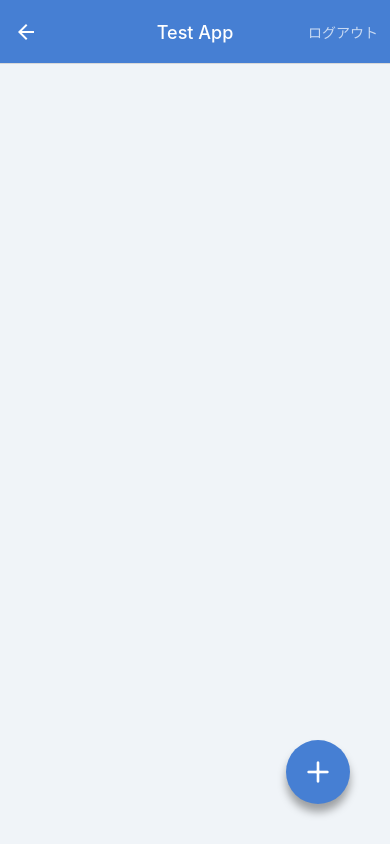
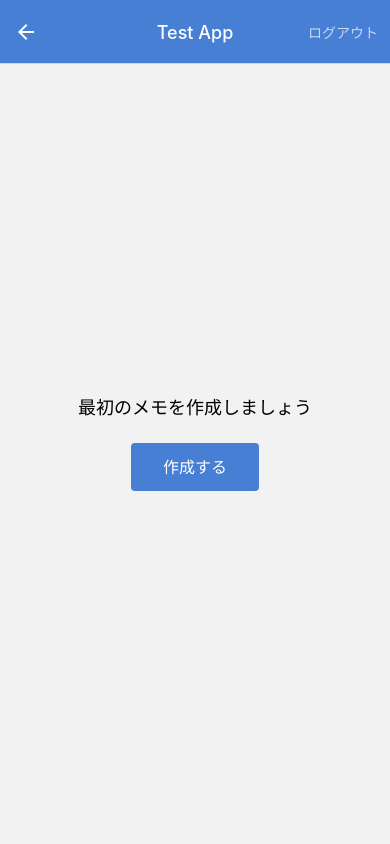
Before and after one commit to shalXXXX/ExpoMemoApp, a React Native app: screen /MemoList in a window 390 px wide. Built offline with nearby package versions, Linux system fonts and the light colour scheme; no server answers.

Commit message:
Create Loading components

```diff
--- a/src/components/Button.tsx
+++ b/src/components/Button.tsx
@@ -1,14 +1,15 @@
 import React from 'react'
-import { Text, StyleSheet, TouchableOpacity } from "react-native"
+import { Text, StyleSheet, TouchableOpacity, StyleProp, ViewStyle } from "react-native"
 
 type Props = {
   label: string;
   onPress?: () => void;
+  style?: StyleProp<ViewStyle>
 }
 
-function Button({label, onPress}: Props) {
+function Button({label, onPress, style}: Props) {
   return (
-    <TouchableOpacity style={styles.buttonContainer} onPress={onPress}>
+    <TouchableOpacity style={[styles.buttonContainer, style]} onPress={onPress}>
         <Text style={styles.buttonLabel}>{label}</Text>
     </TouchableOpacity>
   )
--- /dev/null
+++ b/src/components/Loading.tsx
@@ -0,0 +1,41 @@
+import React from 'react'
+import { View, StyleSheet, ActivityIndicator } from "react-native";
+
+type Props = {
+  isLoading?: boolean
+}
+
+function Loading({isLoading=false}: Props) {
+  if (!isLoading) {
+    return null
+  };
+
+  return (
+    <View style={styles.container}>
+      <View style={styles.inner}>
+        <ActivityIndicator size="large" color="#000" />
+      </View>
+    </View>
+  )
+}
+
+const styles = StyleSheet.create({
+  container: {
+    position: 'absolute',
+    width: "100%",
+    height: "100%",
+    top: 0,
+    right: 0,
+    bottom: 0,
+    left: 0,
+    justifyContent: "center",
+    alignItems: "center",
+    backgroundColor: "rgba(255, 255, 255, 0.5)",
+    zIndex: 5,
+  },
+  inner: {
+    marginBottom: 80,
+  }
+})
+
+export default Loading
--- a/src/components/MemoList.tsx
+++ b/src/components/MemoList.tsx
@@ -4,9 +4,11 @@ import { Feather } from '@expo/vector-icons';
 import { useNavigation } from '@react-navigation/native';
 import { NativeStackNavigationProp } from '@react-navigation/native-stack';
 import { MainStackParamList } from '../navigationType';
-import { Timestamp } from 'firebase/firestore';
+import { collection, deleteDoc, deleteField, doc, getFirestore, Timestamp, updateDoc } from 'firebase/firestore';
 import { FlatList } from 'react-native';
 import { dateToString } from '../utils';
+import { getApp } from 'firebase/app';
+import { getAuth } from 'firebase/auth/react-native';
 
 type navigationType = NativeStackNavigationProp<MainStackParamList, "MemoDetail">
 interface IMemo {
@@ -25,6 +27,14 @@ interface Props {
 
 function MemoList({ memos }: Props) {
   const navigation = useNavigation<navigationType>();
+  const app = getApp();
+  const auth = getAuth();
+  const db = getFirestore(app);
+  const user = auth.currentUser;
+
+  const handlePress = async (id: string) => {
+    await deleteDoc(doc(db, `users/${user?.uid}/memos/${id}`));
+  }
 
   function RenderItem({item}: any) {
     return (
@@ -46,7 +56,7 @@ function MemoList({ memos }: Props) {
         {/**削除ボタン */}
         <TouchableOpacity
           style={styles.memoDelete}
-          onPress={() => {Alert.alert("Are you sure?")}}>
+          onPress={() => {handlePress(item.id);}}>
           <Feather name="x" size={16} color="#B0B0B0"/>
         </TouchableOpacity>
       </TouchableOpacity>
--- a/src/screens/LoginScreen.tsx
+++ b/src/screens/LoginScreen.tsx
@@ -5,6 +5,7 @@ import { View, Text, TextInput, StyleSheet, TouchableOpacity, Alert } from "reac
 import { firebaseInit } from '../../firebaseInit'
 import AppBar from '../components/AppBar'
 import Button from '../components/Button'
+import Loading from '../components/Loading'
 import { MainStackParamList } from '../navigationType'
 
 
@@ -15,8 +16,10 @@ type Props = {
 function LoginScreen({ navigation }: Props) {
   const [email, setEmail] = useState<string>("");
   const [password, setPassword] = useState<string>("");
+  const [isLoading, setIsLoading] = useState<boolean>(true);
   const auth = getAuth()
 
+  // ログイン状態を監視する
   useEffect(() => {
     const unsubscribe = onAuthStateChanged(auth, (user) => {
       if (user) {
@@ -24,12 +27,15 @@ function LoginScreen({ navigation }: Props) {
           index: 0,
           routes: [{ name: "MemoList"}],
         });
+      } else {
+        setIsLoading(false);
       }
     });
     return unsubscribe;
   },[])
 
   const handleSubmit = () => {
+    setIsLoading(true);
     signInWithEmailAndPassword(auth, email, password)
     .then((userCredential) => {
       const { user } = userCredential;
@@ -42,11 +48,15 @@ function LoginScreen({ navigation }: Props) {
     .catch((err) => {
       Alert.alert(err.message)
     })
+    .finally(() => {
+      setIsLoading(false);
+    })
 
   }
 
   return (
     <View style={styles.container}>
+      <Loading isLoading />
       {/* <AppBar /> */}
       <View style={styles.inner}>
         <Text style={styles.title}>Log In</Text>
--- a/src/screens/MemoListScreen.tsx
+++ b/src/screens/MemoListScreen.tsx
@@ -3,9 +3,11 @@ import { getApp } from 'firebase/app';
 import { getAuth } from 'firebase/auth';
 import { collection, getDocs, getFirestore, orderBy, query, Timestamp } from 'firebase/firestore';
 import React, { useEffect, useState } from 'react'
-import { StyleSheet, View } from 'react-native'
+import { StyleSheet, View, Text } from 'react-native'
+import Button from '../components/Button';
 
 import CircleButton from '../components/CircleButton';
+import Loading from '../components/Loading';
 import LogOutButton from '../components/LogOutButton';
 import MemoList from '../components/MemoList';
 import { MainStackParamList } from '../navigationType';
@@ -21,7 +23,8 @@ interface IMemo {
 }
 
 function MemoListScreen({ navigation }: Props) {
-  const [memos, setMemos] = useState<IMemo[]>([])
+  const [memos, setMemos] = useState<IMemo[]>([]);
+  const [isLoading, setIsLoading] = useState<boolean>(false)
   const app = getApp();
   const db = getFirestore(app);
   const auth = getAuth();
@@ -31,7 +34,8 @@ function MemoListScreen({ navigation }: Props) {
     navigation.setOptions({
       headerRight: () => <LogOutButton />
     });
-  }, [navigation]);
+  }, []);
+
 
   useEffect(() => {
     const unsubscribe = navigation.addListener("focus", () => {
@@ -39,6 +43,7 @@ function MemoListScreen({ navigation }: Props) {
 
       async function fetchData() {
         try {
+          setIsLoading(true)
           const uid = user?.uid;
           const memoRef = collection(db, `users/${uid}/memos`);
           const q = query(memoRef, orderBy("updatedAt", "desc"))
@@ -53,7 +58,9 @@ function MemoListScreen({ navigation }: Props) {
             });
           });
           setMemos(userMemos);
+          setIsLoading(false);
         } catch (error) {
+          setIsLoading(false);
           console.log(error);
         }
       }
@@ -62,8 +69,20 @@ function MemoListScreen({ navigation }: Props) {
     return unsubscribe;
   }, [navigation]);
 
+  if (memos.length === 0) {
+    return (
+      <View style={emptyStyles.container}>
+        <Loading isLoading={isLoading}/>
+        <View style={emptyStyles.inner}>
+          <Text style={emptyStyles.title}>最初のメモを作成しましょう</Text>
+          <Button style={emptyStyles.button} label='作成する' onPress={() => {navigation.navigate("MemoCreate")}}/>
+        </View>
+      </View>
+    );
+  }
   return (
     <View style={styles.container}>
+      <Loading isLoading={isLoading}/>
       <MemoList memos={memos}/>
       <CircleButton
         name="plus"
@@ -80,4 +99,23 @@ const styles = StyleSheet.create({
   },
 });
 
+const emptyStyles = StyleSheet.create({
+  container: {
+    flex: 1,
+    justifyContent: "center",
+    alignItems: "center",
+  },
+  inner: {
+    justifyContent: "center",
+    alignItems: "center",
+  },
+  title: {
+    fontSize: 18,
+    marginBottom: 24,
+  },
+  button: {
+    alignSelf: "center",
+  }
+})
+
 export default MemoListScreen
```
